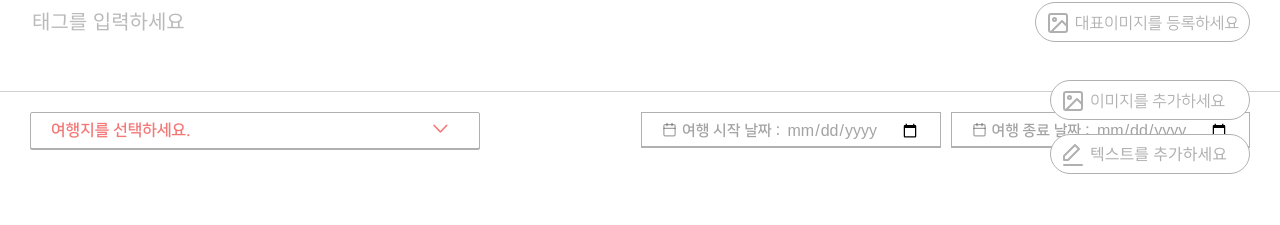
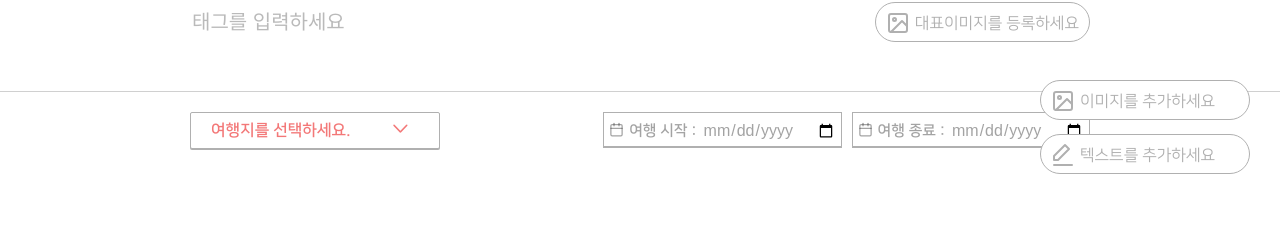
Before and after one commit to travellerinblog/traveller, a Vue app: page /edit in a window 1280 px wide. Shown: the part 463-688 px from the top of the page. Built offline with nearby package versions, Linux system fonts and the light colour scheme; no server answers; what vue-touch would draw is missing.

Commit message:
css수정작업

```diff
--- a/src/components/Home/BlogList.vue
+++ b/src/components/Home/BlogList.vue
@@ -50,7 +50,6 @@
         }
       },
       listNext (event) {
-        console.log('뭐야?')
         this.$store.commit('swipeBlogList', 'next')
       },
       listPrev () {
--- a/src/components/Home/THeader.vue
+++ b/src/components/Home/THeader.vue
@@ -7,7 +7,7 @@
             a(href) Traveler
         button.btn-nav.icon-hamburger(type="button" @click="onshowModal") 메뉴
         .search
-          form#search-form(role="search" :submit.prevent="goTofilterList")
+          form#search-form(role="search" @submit.prevent="goTofilterList")
             fieldset
               legend.a11y-hidden 검색 폼
               label.btn-open-search.icon-search(for="search-keyword" @click="onshowSearch")
@@ -80,6 +80,7 @@
         this.search = e.target.value
       },
       searchBlogList () {
+        console.log('되니????')
         this.$store.commit('closeMeSearch')
         this.$store.commit('setAllBlogList', {'id': this.$route.params.id})
         this.$store.commit('filterSearchList', {'id': this.$route.params.id, 'search': this.$route.query.search})
--- a/src/components/List/Post/Edit.vue
+++ b/src/components/List/Post/Edit.vue
@@ -56,7 +56,7 @@
                     line(x1="16" y1="2" x2="16" y2="6")
                     line(x1="8" y1="2" x2="8" y2="6")
                     line(x1="3" y1="10" x2="21" y2="10")
-                | 여행 시작 날짜 :
+                | 여행 시작 :
               input#start-date(type="date" @change="setDate('start')" :value="writeDate.start")
             .end-date(role="group")
               label(for="end-date")
@@ -66,7 +66,7 @@
                     line(x1="16" y1="2" x2="16" y2="6")
                     line(x1="8" y1="2" x2="8" y2="6")
                     line(x1="3" y1="10" x2="21" y2="10")
-                | 여행 종료 날짜 :
+                | 여행 종료 :
               input#end-date(type="date" @change="setDate('end')" :value="writeDate.end")
             span.date-error-message(v-show="showDateErrorMessage") {{ dateErrorMessage }}
         ul.write-contents-view
@@ -76,7 +76,7 @@
             img(v-if="content.key === 'img'" :src="content.value")
             button.delete(type="button" @click="deleteContent(index)" aria-label="삭제") X
         fieldset.input-contents
-          legend.a11y-hidden 이미지 택스트 입력 폼
+          legend.a11y-hidden 이미지 텍스트 입력 폼
           .contents-image
             label(for="contents-image")
               i
@@ -222,7 +222,7 @@
     border-bottom: 1px solid rgba(#181818, 0.2);
     .title-text-container {
       position: relative;
-      max-width: 1220px;
+      max-width: 900px;
       margin: 55px auto 0 auto;
       input,
       label {
@@ -232,7 +232,7 @@
         background: none;
       }
       #write-title, #write-tag {
-        width: 900px;
+        width: 650px;
         height: 40px;
         line-height: 40px;
       }
@@ -317,7 +317,7 @@
     background: #fff;
     .warp{
       width: 100%;
-      max-width: 1220px;
+      max-width: 900px;
       margin: 0 auto;
     }
     .form-warp{
@@ -328,7 +328,7 @@
     }
     .country-and-city {
       float: left;
-      width: 450px;
+      width: 250px;
       overflow: hidden;
       background-color: #fff;
       border: 1px solid #b0b0b0;
@@ -341,7 +341,7 @@
       z-index: 10;
       left: 0;
       top: 56px;
-      width: 450px;
+      width: 250px;
       overflow: hidden;
       border: 1px solid #b0b0b0;
       border-top: 0 none;
@@ -355,7 +355,7 @@
       }
     }
     .selected-country {
-      width: 450px;
+      width: 250px;
       height: 35px;
       padding: 0 20px;
       line-height: 35px;
@@ -367,20 +367,24 @@
       font-size: 16px;
     }
     .country-and-city-select {
-      width: 470px;
+      width: 270px;
       height: 200px;
       overflow-Y: scroll;
       background: #fff;
       .country {
         margin-top: 20px;
         padding: 0 20px;
-        width: 450px;
+        width: 250px;
         font-size: 16px;
       }
       .city-filter {
         font-size: 16px;
         margin-top: 20px;
+        border-bottom: 1px solid #dfdfdf;
+        padding-bottom: 15px;
         ul{
+          border-top: 1px solid #dfdfdf;
+          padding-top: 10px;
           @include clearfix;
         }
         .city {
@@ -451,7 +455,7 @@
         height: 35px;
         line-height: 35px;
         border: 1px solid #b0b0b0;
-        padding: 0 20px;
+        padding: 0 5px;
         box-shadow: 0 1px 0px 0 #b0b0b0;
       }
       .end-date {
@@ -460,7 +464,7 @@
         height: 35px;
         line-height: 35px;
         border: 1px solid #b0b0b0;
-        padding: 0 20px;
+        padding: 0 5px;
         box-shadow: 0 1px 0px 0 #b0b0b0;
       }
       .date-btn {
@@ -533,10 +537,10 @@
     }
     label, button{
       display: inline-block;
-      width: 200px;
+      width: 210px;
       height: 40px;
       line-height: 40px;
-      padding: 0 10px;
+      padding: 0 5px 0 10px;
       background: #fff;
       border-radius: 35px;
       color: #b0b0b0;
@@ -554,6 +558,7 @@
         display: block;
         float: left;
         font-size: 16px;
+        font-family: 'Nanum Square', 'Avenir', Helvetica, Arial, sans-serif;
       }
     }
     .contents-text{
@@ -579,7 +584,6 @@
     font-size: 20px;
     background: $color1;
   }
-
   .write-button {
     text-align: center;
     margin: 40px 0;
@@ -854,8 +858,8 @@
     .title-image-container {
       height: 300px;
       img{
-        width: auto;
-        height: 200%;
+        width: 100%;
+        height: auto;
         padding: 0;
       }
       .title-background{
--- a/src/components/List/Post/View.vue
+++ b/src/components/List/Post/View.vue
@@ -10,9 +10,13 @@
         p
           strong by. {{getBlogViewItem.name}}
           b |
-          span {{getBlogViewItem.write_date}}
+          span {{getBlogViewItem.country_kr}}
           b |
           span 조회수 {{getViewCount}}
+        p
+          span 작성일 {{getBlogViewItem.write_date}}
+          b |
+          span 여행기간 {{getBlogViewItem.start_date}} ~ {{getBlogViewItem.end_date}}
         .btn-edits(v-if="getBlogViewItem.uid === signUserUid")
           router-link.btn-edit(tag='button' :to="{ name: 'Edit', query:{'id': signUserUid, 'key': this.$route.params.id }}") 수정
           button.btn-delete(@click="askDeletePost") 삭제
@@ -200,7 +204,7 @@
       position: relative;
       z-index: 5;
       width: 100%;
-      max-width: 1220px;
+      max-width: 900px;
       box-sizing: border-box;
       h1{
         font-size: 30px;
@@ -252,6 +256,7 @@
         height: 30px;
         line-height: 30px;
         border: 0 none;
+        border-radius: 4px;
       }
       .btn-edit{
         background: rgba($color1, .8);
@@ -274,7 +279,7 @@
       padding-top: 50px;
       padding-bottom: 100px;
       .contents{
-        max-width: 1220px;
+        max-width: 900px;
         margin: 0 auto;
         box-sizing: border-box;
         img{
@@ -287,7 +292,7 @@
         }
       }
       .reply{
-        max-width: 1220px;
+        max-width: 900px;
         margin: 0 auto;
         box-sizing: border-box;
         .btn-login-start{
@@ -414,7 +419,7 @@
         }
       }
       .btn-contents{
-        max-width: 1220px;
+        max-width: 900px;
         margin: 0 auto;
         box-sizing: border-box;
         margin-top: 20px;
@@ -540,7 +545,7 @@
       }
       .title{
         margin: 0 auto;
-        padding: 320px 0 100px 0;
+        padding: 261px 0 100px 0;
         h1{
           padding: 0 10px;
         }
@@ -601,7 +606,7 @@
       }
       .title{
         margin: 0 auto;
-        padding: 493px 0 100px 0;
+        padding: 461px 0 100px 0;
         h1{
           padding: 0 15px;
         }
@@ -656,7 +661,7 @@
     .content-head{
       .title{
         margin: 0 auto;
-        padding: 493px 0 100px 0;
+        padding: 461px 0 100px 0;
         h1{
           padding: 0 20px;
         }
--- a/src/components/List/Post/Write.vue
+++ b/src/components/List/Post/Write.vue
@@ -56,7 +56,7 @@
                     line(x1="16" y1="2" x2="16" y2="6")
                     line(x1="8" y1="2" x2="8" y2="6")
                     line(x1="3" y1="10" x2="21" y2="10")
-                | 여행 시작 날짜 :
+                | 여행 시작 :
               input#start-date(type="date" @change="setDate('start')")
             .end-date(role="group")
               label(for="end-date")
@@ -66,7 +66,7 @@
                     line(x1="16" y1="2" x2="16" y2="6")
                     line(x1="8" y1="2" x2="8" y2="6")
                     line(x1="3" y1="10" x2="21" y2="10")
-                | 여행 종료 날짜 :
+                | 여행 종료 :
               input#end-date(type="date" @change="setDate('end')")
             span.date-error-message(v-show="showDateErrorMessage") {{ dateErrorMessage }}
         ul.write-contents-view
@@ -76,7 +76,7 @@
             img(v-if="content.key === 'img'" :src="content.value")
             button.delete(type="button" @click="deleteContent(index)" aria-label="삭제") X
         fieldset.input-contents
-          legend.a11y-hidden 이미지 택스트 입력 폼
+          legend.a11y-hidden 이미지 텍스트 입력 폼
           .contents-image
             label(for="contents-image")
               i
@@ -215,7 +215,7 @@
     border-bottom: 1px solid rgba(#181818, 0.2);
     .title-text-container {
       position: relative;
-      max-width: 1220px;
+      max-width: 900px;
       margin: 55px auto 0 auto;
       input,
       label {
@@ -225,7 +225,7 @@
         background: none;
       }
       #write-title, #write-tag {
-        width: 900px;
+        width: 650px;
         height: 40px;
         line-height: 40px;
       }
@@ -310,7 +310,7 @@
     background: #fff;
     .warp{
       width: 100%;
-      max-width: 1220px;
+      max-width: 900px;
       margin: 0 auto;
     }
     .form-warp{
@@ -321,7 +321,7 @@
     }
     .country-and-city {
       float: left;
-      width: 450px;
+      width: 250px;
       overflow: hidden;
       background-color: #fff;
       border: 1px solid #b0b0b0;
@@ -334,7 +334,7 @@
       z-index: 10;
       left: 0;
       top: 56px;
-      width: 450px;
+      width: 250px;
       overflow: hidden;
       border: 1px solid #b0b0b0;
       border-top: 0 none;
@@ -348,7 +348,7 @@
       }
     }
     .selected-country {
-      width: 450px;
+      width: 250px;
       height: 35px;
       padding: 0 20px;
       line-height: 35px;
@@ -360,20 +360,24 @@
       font-size: 16px;
     }
     .country-and-city-select {
-      width: 470px;
+      width: 270px;
       height: 200px;
       overflow-Y: scroll;
       background: #fff;
       .country {
         margin-top: 20px;
         padding: 0 20px;
-        width: 450px;
+        width: 250px;
         font-size: 16px;
       }
       .city-filter {
         font-size: 16px;
         margin-top: 20px;
+        border-bottom: 1px solid #dfdfdf;
+        padding-bottom: 15px;
         ul{
+          border-top: 1px solid #dfdfdf;
+          padding-top: 10px;
           @include clearfix;
         }
         .city {
@@ -444,7 +448,7 @@
         height: 35px;
         line-height: 35px;
         border: 1px solid #b0b0b0;
-        padding: 0 20px;
+        padding: 0 5px;
         box-shadow: 0 1px 0px 0 #b0b0b0;
       }
       .end-date {
@@ -453,7 +457,7 @@
         height: 35px;
         line-height: 35px;
         border: 1px solid #b0b0b0;
-        padding: 0 20px;
+        padding: 0 5px;
         box-shadow: 0 1px 0px 0 #b0b0b0;
       }
       .date-btn {
@@ -526,10 +530,10 @@
     }
     label, button{
       display: inline-block;
-      width: 200px;
+      width: 210px;
       height: 40px;
       line-height: 40px;
-      padding: 0 10px;
+      padding: 0 5px 0 10px;
       background: #fff;
       border-radius: 35px;
       color: #b0b0b0;
@@ -547,6 +551,7 @@
         display: block;
         float: left;
         font-size: 16px;
+        font-family: 'Nanum Square', 'Avenir', Helvetica, Arial, sans-serif;
       }
     }
     .contents-text{
@@ -611,11 +616,13 @@
           bottom: -190px;
           font-size: 56px;
           font-size: 24px;
+          width: 90%;
         }
         .tag {
           left: 10px;
           bottom: -230px;
           font-size: 18px;
+          width: 90%;
         }
         .title-image-form {
           left: 10px;
@@ -626,7 +633,7 @@
         }
         #write-title, #write-tag {
           width: 100%;
-          min-width: 300px;
+          // min-width: 300px;
         }
       }
     }
@@ -825,11 +832,13 @@
           bottom: -190px;
           font-size: 56px;
           font-size: 24px;
+          width: 90%;
         }
         .tag {
           left: 10px;
           bottom: -230px;
           font-size: 18px;
+          width: 90%;
         }
         .title-image-form {
           left: 10px;
@@ -839,8 +848,7 @@
           }
         }
         #write-title, #write-tag {
-          width: 748px;
-          min-width: 300px;
+          width: 100%;
         }
       }
     }
@@ -848,14 +856,15 @@
     .title-image-container {
       height: 300px;
       img{
-        width: auto;
-        height: 200%;
+        width: 100%;
+        height: auto;
         padding: 0;
       }
       .title-background{
         height: 300px;
       }
     }
+
 
     .write-contents-container {
       .warp{
--- a/src/store/modules/blog_list.js
+++ b/src/store/modules/blog_list.js
@@ -19,6 +19,7 @@ export default {
         item.write_date = payload[prop].write_date.substring(0, 10).split('-').join('.')
         state.lists.push(item)
       }
+      state.lists.sort((a, b) => b.write_date - a.write_date)
     },
     swipeBlogList (state, payload) {
       switch (payload) {
--- a/src/store/modules/country_list.js
+++ b/src/store/modules/country_list.js
@@ -3,11 +3,11 @@ export default {
     country_list_items: [
       {src: 'https://firebasestorage.googleapis.com/v0/b/traveller-in-blog.appspot.com/o/CountryList%2Fchina5.jpg?alt=media&token=7e71ce10-359c-409c-a8c2-f93e175b9c58', alt: '중국', content: '중국', country: 'china'},
       {src: 'https://firebasestorage.googleapis.com/v0/b/traveller-in-blog.appspot.com/o/CountryList%2Fcanada18-min.jpg?alt=media&token=06a0cf97-9b59-42d9-82f2-23e743f8b349', alt: '일본', content: '일본', country: 'japan'},
+      {src: 'https://firebasestorage.googleapis.com/v0/b/traveller-in-blog.appspot.com/o/CountryList%2Fchina17.jpg?alt=media&token=cccecb62-bfa6-4b9a-baff-4ff6c902c551', alt: '대만', content: '대만', country: 'Taiwan'},
       {src: 'https://firebasestorage.googleapis.com/v0/b/traveller-in-blog.appspot.com/o/CountryList%2Fkorea7.jpg?alt=media&token=230d3913-358f-42c4-8338-5e5d0cbc1f1e', alt: '대한민국', content: '대한민국', country: 'Korea'},
       {src: 'https://firebasestorage.googleapis.com/v0/b/traveller-in-blog.appspot.com/o/CountryList%2Fthailand7.jpg?alt=media&token=f93801ba-061b-4479-863d-489a217ba381', alt: '미국', content: '미국', country: 'US'},
       {src: 'https://firebasestorage.googleapis.com/v0/b/traveller-in-blog.appspot.com/o/CountryList%2Fcanada7-min.jpg?alt=media&token=ec69930b-6988-474e-874b-1eb675e09a18', alt: '영국', content: '영국', country: 'uk'},
       {src: 'https://firebasestorage.googleapis.com/v0/b/traveller-in-blog.appspot.com/o/CountryList%2Fcanada19-min.jpg?alt=media&token=90c8bdae-3b39-4bb7-9fc2-6c615e6eac78', alt: '캐나다', content: '캐나다', country: 'Canada'},
-      {src: 'https://firebasestorage.googleapis.com/v0/b/traveller-in-blog.appspot.com/o/CountryList%2Fchina17.jpg?alt=media&token=cccecb62-bfa6-4b9a-baff-4ff6c902c551', alt: '대만', content: '대만', country: 'Taiwan'},
       {src: 'https://firebasestorage.googleapis.com/v0/b/traveller-in-blog.appspot.com/o/CountryList%2Fthailand26.jpg?alt=media&token=0ac4eb57-dd58-4669-9f52-c6a40b621071', alt: '필리핀', content: '필리핀', country: 'Philippines'},
       {src: 'https://firebasestorage.googleapis.com/v0/b/traveller-in-blog.appspot.com/o/CountryList%2Fchina16.jpg?alt=media&token=5efc6f3a-bed9-4b43-8d98-27a130a0d8b5', alt: '그리스', content: '그리스', country: 'greece'},
       {src: 'https://firebasestorage.googleapis.com/v0/b/traveller-in-blog.appspot.com/o/CountryList%2Fthailand25.jpg?alt=media&token=1b17c6ee-3363-4824-a67d-0424b0a2efc2', alt: '이탈리아', content: '이탈리아', country: 'Italy'}
```
Also changed, not shown: 1 other file (tests, documents, lock files or other folders).
